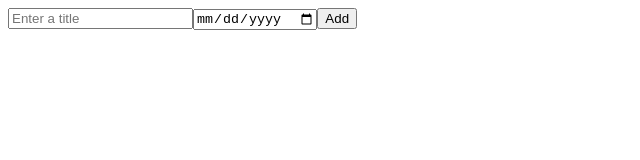
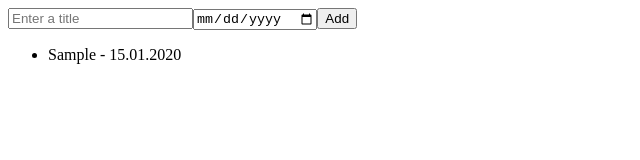
Before and after one commit to sahuji90/appointment-app, an Angular app: page / in a window 1280 px wide. Both pictures are taken after typing "Sample", "2020-01-15" into the empty fields and a click on the button "Add". Shown: the top 160 px of the page, without its empty margins (0-640 px from the left). Built offline with nearby package versions, Linux system fonts and the light colour scheme.

Commit message:
add ul in html and used *ngFor to iterate appointments

```diff
--- a/src/app/appointment-list/appointment-list.component.html
+++ b/src/app/appointment-list/appointment-list.component.html
@@ -3,3 +3,8 @@
     <input type="date" placeholder="Enter a date" [(ngModel)]="newAppointmentDate">
     <button (click)="addAppointment()">Add</button>
 </div>
+<ul>
+    <li *ngFor="let appointment of appointments">
+        {{appointment.title}} - {{appointment.date | date: 'dd.MM.yyyy'}}
+    </li>
+</ul>
--- a/src/app/appointment-list/appointment-list.component.ts
+++ b/src/app/appointment-list/appointment-list.component.ts
@@ -9,7 +9,7 @@ import { Appointment } from '../models/appointment';
 export class AppointmentListComponent {
   newAppointmentTitle: string = '';
   newAppointmentDate: Date = new Date();
-  appointment: Appointment [] = [];
+  appointments: Appointment [] = [];
 
   addAppointment() {
     if(this.newAppointmentTitle.trim().length && this.newAppointmentDate) {
@@ -18,10 +18,10 @@ export class AppointmentListComponent {
         title: this.newAppointmentTitle,
         date: this.newAppointmentDate
       }
-      this.appointment.push(newAppointment);
+      this.appointments.push(newAppointment);
       this.newAppointmentTitle = '';
       this.newAppointmentDate = new Date();
-      alert(this.appointment.length)
+      alert(this.appointments.length)
     }
   }
 }
```
